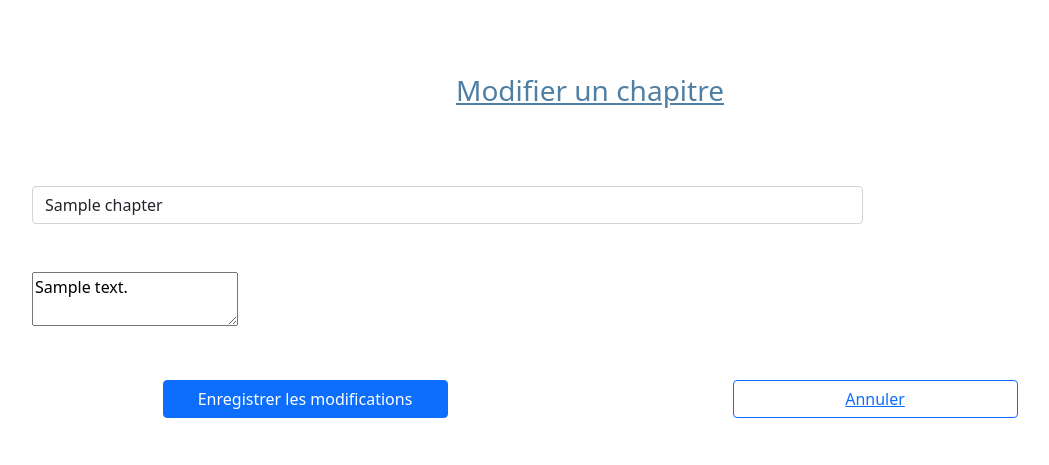
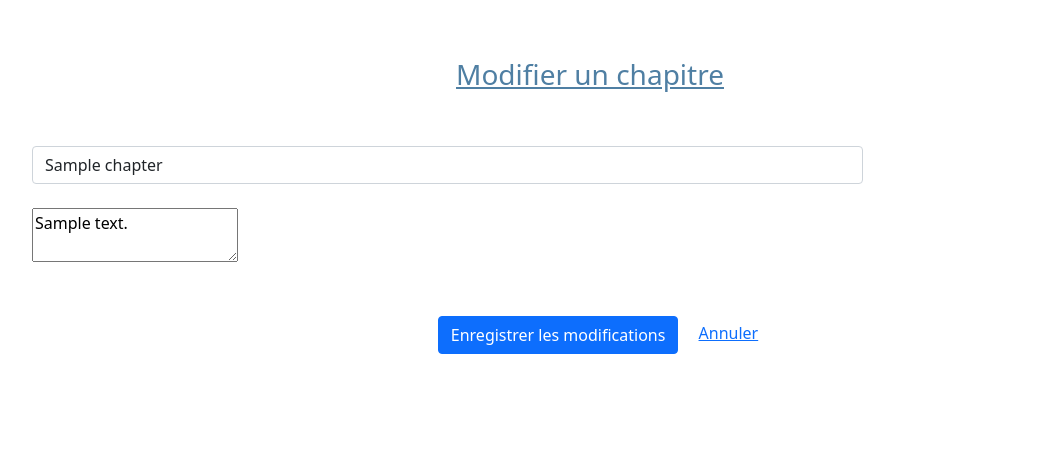
Before and after one commit to claviale/OC-dwj-projet4, a PHP site: template view/backend/editChapter.php in a window 1280 px wide. Shown: the part 75-540 px from the top of the page, without its empty margins (50-1099 px from the left). Run offline with PHP 8.4, Linux system fonts and the light colour scheme; the template is opened without the code that fills it: most values are stand-ins (such as "Sample title", 1, 10 or a date in 2020); some libraries are stand-ins or nearby versions.

Commit message:
modifs boutons signalement et annuler modif/création + faille xss check

```diff
--- a/view/backend/chapters.php
+++ b/view/backend/chapters.php
@@ -44,9 +44,9 @@ while ($chapter = $chapters->fetch())
     }
 ?>
                     <tr>
-                    <td scope="row" class="col-2"><?= nl2br(htmlspecialchars($chapter["title"])) ?></td>
+                    <td scope="row" class="col-2"><?= htmlspecialchars($chapter["title"])?></td>
                     <td  class="col-7"><?= $chapter["content"] ?></td>
-                    <td  class="col-1"><?= nl2br(htmlspecialchars($chapter["creation_date_fr"])) ?></td>
+                    <td  class="col-1"><?= $chapter["creation_date_fr"]?></td>
 
                     <td class="col-1"><a href="index.php?action=editChapterView&amp;id=<?=$chapter['id']?>"><button type="button" class="btn btn-outline-primary my-1">Modifier</button></a></td>
 
--- a/view/backend/editChapter.php
+++ b/view/backend/editChapter.php
@@ -4,7 +4,7 @@
 
 <div class="container">
         <div class="row">
-            <div class="col mx-auto mt-4 text-center">
+            <div class="col mx-auto mt-2 text-center">
                 <h3><u>Modifier un chapitre</u></h3>
             </div>
         </div>
@@ -12,9 +12,9 @@
 
 
 <form action="index.php?action=editChapter&id=<?=$chapter['id']?>" method="post" class="container">
-    <div class="form-group row my-5">
+    <div class="form-group row my-4">
             <div class="col-9">
-                <input type="text" class="form-control" name="titleUpdate" placeholder="Titre du chapitre" value="<?= nl2br(htmlspecialchars($chapter['title'])) ?>"/>
+                <input type="text" class="form-control" name="titleUpdate" placeholder="Titre du chapitre" value="<?= htmlspecialchars($chapter['title']) ?>"/>
             </div>
     </div>
 
@@ -25,9 +25,11 @@
                 <textarea id="basic-example" placeholder="Contenu du chapitre" name="contentUpdate"><?= $chapter['content'] ?></textarea>
             </div>
         </div>
-        <div class="row mb-5">
-            <button type="submit" class="btn btn-primary my-5 col-3 mx-auto">Enregistrer les modifications</button>
-            <button type="button" class="btn btn-outline-primary my-5 col-3 mx-auto"><a href="index.php?action=chaptersView">Annuler</a></button>
+        <div class="row">
+            <div class="col-12 mx-auto text-center my-5">
+                <button type="submit" class="btn btn-primary mx-3">Enregistrer les modifications</button>
+                <a href="index.php?action=chaptersView">Annuler</a>
+            </div>
         </div>
 
 
--- a/view/frontend/listPostView.php
+++ b/view/frontend/listPostView.php
@@ -17,7 +17,7 @@
 <?php
 while ($data = $posts->fetch())
 {
-    $nbChar = 1500;
+    $nbChar = 1400;
 
     if(strlen($data["content"]) >= $nbChar) {
     $data["content"] = substr($data["content"], 0, $nbChar).' [...]';
@@ -32,7 +32,7 @@ while ($data = $posts->fetch())
                     <em>le <?= $data["creation_date_fr"] ?></em>
                 </h3>
 
-                <p><?= nl2br($data["content"])?></p>
+                <p><?= $data["content"]?></p>
 
                 <a href="index.php?action=post&amp;id=<?= $data["id"] ?>">Lire le chapitre</a>
 
--- a/view/frontend/postView.php
+++ b/view/frontend/postView.php
@@ -27,7 +27,7 @@
                         <em>le <?= $post["creation_date_fr"] ?></em>
                     </h3>
                     <p>
-                        <?= nl2br($post["content"]) ?>
+                        <?= $post["content"]?>
                     </p>
                 </div>
 
@@ -68,7 +68,7 @@ while ($comment = $comments->fetch())
                 <div class="news text-justify">
                     <p><strong><?= htmlspecialchars($comment["author"]) ?></strong> le <?= $comment["comment_date_fr"] ?></p>
                     <p><?= nl2br(htmlspecialchars($comment["comment"])) ?></p>
-                    <button type="button" class="btn btn-outline-primary py-1 my-2" data-bs-toggle="modal" data-bs-target="#reportComment<?=$comment['id']?>">Signaler le commentaire</button>
+                    <i><a href= "#reportComment<?=$comment['id']?>"class="py-1 my-2" data-bs-toggle="modal" data-bs-target="#reportComment<?=$comment['id']?>">Signaler le commentaire</a></i>
 
                         <div class="modal fade" id="reportComment<?=$comment['id']?>" tabindex="-1">
                             <div class="modal-dialog">
```
Also changed, not shown: view/backend/comments.php (+5 -5 lines), view/backend/createChapter.php (+5 -4 lines).
